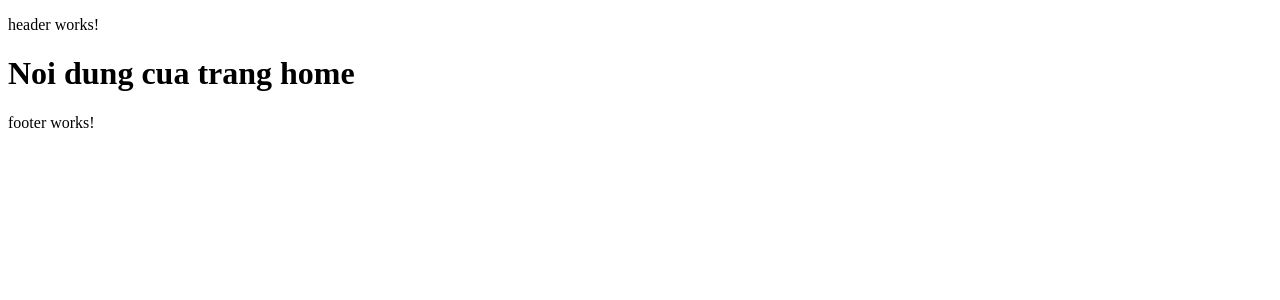
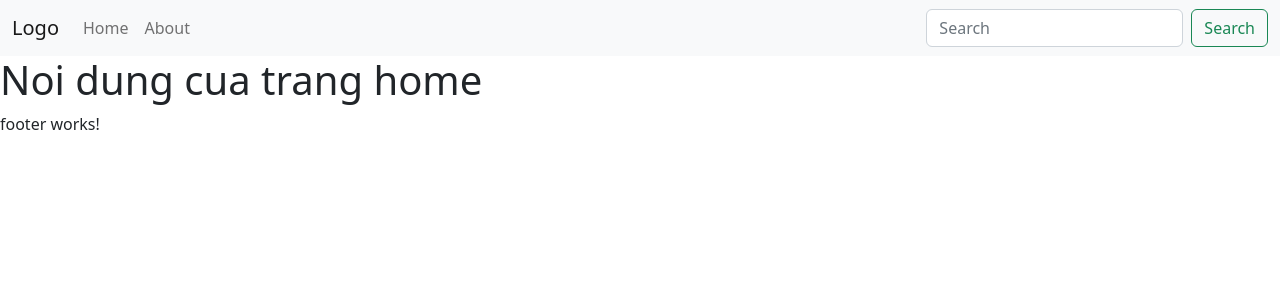
Before and after one commit to hoangnm-ndm/Angular-WD17307, an Angular app: page / in a window 1280 px wide. Shown: the top 300 px of the page. Built offline with nearby package versions, Linux system fonts and the light colour scheme.

Commit message:
Buổi 7: edit navnar

```diff
--- a/angular.json
+++ b/angular.json
@@ -20,19 +20,15 @@
             "outputPath": "dist/wd17307",
             "index": "src/index.html",
             "main": "src/main.ts",
-            "polyfills": [
-              "zone.js"
-            ],
+            "polyfills": ["zone.js"],
             "tsConfig": "tsconfig.app.json",
             "inlineStyleLanguage": "scss",
-            "assets": [
-              "src/favicon.ico",
-              "src/assets"
-            ],
+            "assets": ["src/favicon.ico", "src/assets"],
             "styles": [
+              "./node_modules/bootstrap/dist/css/bootstrap.min.css",
               "src/styles.scss"
             ],
-            "scripts": []
+            "scripts": ["./node_modules/bootstrap/dist/js/bootstrap.min.js"]
           },
           "configurations": {
             "production": {
@@ -82,19 +78,11 @@
         "test": {
           "builder": "@angular-devkit/build-angular:karma",
           "options": {
-            "polyfills": [
-              "zone.js",
-              "zone.js/testing"
-            ],
+            "polyfills": ["zone.js", "zone.js/testing"],
             "tsConfig": "tsconfig.spec.json",
             "inlineStyleLanguage": "scss",
-            "assets": [
-              "src/favicon.ico",
-              "src/assets"
-            ],
-            "styles": [
-              "src/styles.scss"
-            ],
+            "assets": ["src/favicon.ico", "src/assets"],
+            "styles": ["src/styles.scss"],
             "scripts": []
           }
         }
--- a/package.json
+++ b/package.json
@@ -18,6 +18,7 @@
     "@angular/platform-browser": "^16.0.0",
     "@angular/platform-browser-dynamic": "^16.0.0",
     "@angular/router": "^16.0.0",
+    "bootstrap": "^5.2.3",
     "rxjs": "~7.8.0",
     "tslib": "^2.3.0",
     "zone.js": "~0.13.0"
--- a/src/app/components/header/header.component.html
+++ b/src/app/components/header/header.component.html
@@ -1 +1,41 @@
-<p>header works!</p>
+<!-- <ul>
+  <li><a routerLink="/">Home</a></li>
+  <li><a routerLink="/about">About</a></li>
+  <li><a routerLink="/login">Login</a></li>
+</ul> -->
+
+<nav class="navbar navbar-expand-lg navbar-light bg-light">
+  <div class="container-fluid">
+    <a class="navbar-brand" routerLink="/">Logo</a>
+    <button
+      class="navbar-toggler"
+      type="button"
+      data-bs-toggle="collapse"
+      data-bs-target="#navbarSupportedContent"
+      aria-controls="navbarSupportedContent"
+      aria-expanded="false"
+      aria-label="Toggle navigation"
+    >
+      <span class="navbar-toggler-icon"></span>
+    </button>
+    <div class="collapse navbar-collapse" id="navbarSupportedContent">
+      <ul class="navbar-nav me-auto mb-2 mb-lg-0">
+        <li class="nav-item">
+          <a class="nav-link" aria-current="page" routerLink="/">Home</a>
+        </li>
+        <li class="nav-item">
+          <a class="nav-link" routerLink="/about">About</a>
+        </li>
+      </ul>
+      <form class="d-flex">
+        <input
+          class="form-control me-2"
+          type="search"
+          placeholder="Search"
+          aria-label="Search"
+        />
+        <button class="btn btn-outline-success" type="submit">Search</button>
+      </form>
+    </div>
+  </div>
+</nav>
```
Also changed, not shown: 1 other file (tests, documents, lock files or other folders).
